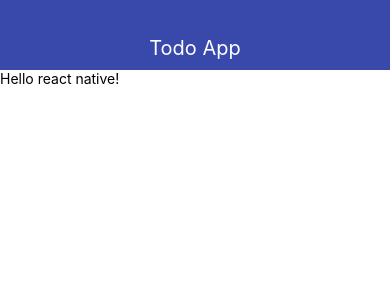
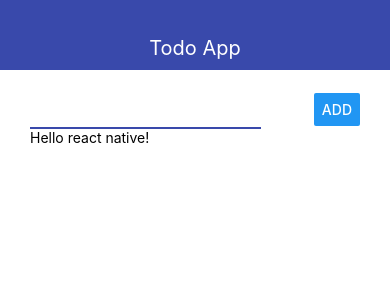
Before and after one commit to KovaSs/rn-todo-app, a React Native app: screen / in a window 390 px wide. Shown: the top 300 px of the page. Built offline with nearby package versions, Linux system fonts and the light colour scheme.

Commit message:
lesson 15 | add AddTodo component

```diff
--- a/App.tsx
+++ b/App.tsx
@@ -1,19 +1,24 @@
 import { StatusBar } from 'expo-status-bar';
 import { StyleSheet, Text, View } from 'react-native';
 
-import { Navbar } from './src/Navbar';
+import { Navbar, AddTodo } from './src';
 
 export default function App() {
   return (
-    <View style={styles.container}>
+    <View>
       <Navbar title="Todo App" />
-      <Text>Hello react native!</Text>
-      <StatusBar style="auto" />
+      <View style={styles.container}>
+        <AddTodo />
+        <Text>Hello react native!</Text>
+        <StatusBar style="auto" />
+      </View>
     </View>
   );
 }
 
 const styles = StyleSheet.create({
   container: {
+    paddingHorizontal: 30,
+    paddingVertical: 20,
   },
 });
--- /dev/null
+++ b/src/AddTodo.tsx
@@ -0,0 +1,29 @@
+import { View, TextInput, Button, StyleSheet } from 'react-native'
+
+interface Props {
+  title?: string;
+}
+
+export const AddTodo = ({ title }: Props) => {
+  return (
+    <View style={styles.block}>
+      <TextInput style={styles.input} />
+      <Button title="Add" onPress={() => null}/>
+    </View>
+  )
+}
+
+const styles = StyleSheet.create({
+  block: {
+    flexDirection: 'row',
+    justifyContent: 'space-between',
+    alignItems: 'center',
+  },
+  input: {
+    padding: 10,
+    width: '70%',
+    borderStyle: 'solid',
+    borderBottomWidth: 2,
+    borderBottomColor: '#3949ab',
+  }
+});
--- /dev/null
+++ b/src/index.ts
@@ -0,0 +1,2 @@
+export { Navbar } from './Navbar';
+export { AddTodo } from './AddTodo';
```
